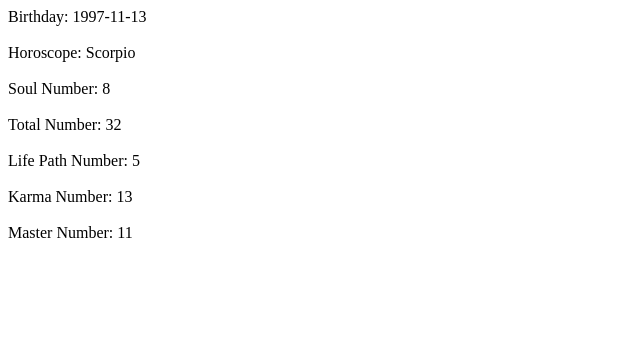
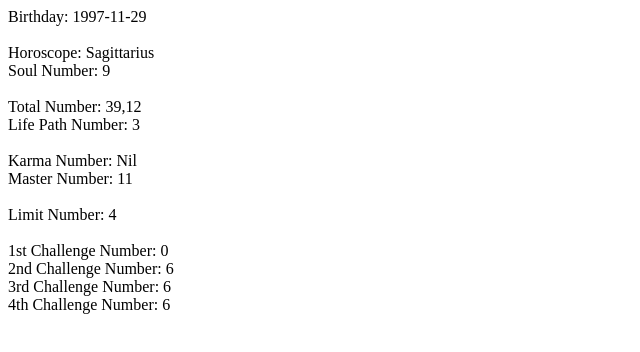
Before and after one commit to jirukouya/life-path-numbers, a plain HTML site: page index.html in a window 1280 px wide. Shown: the whole page, without its empty margins (0-640 px from the left). Drawn offline with Linux system fonts and the light colour scheme.

Commit message:
Update v0.3
Update code to v0.3
Changes:
- update new functions to speed up the process (number count down below 10)

Updates:
- add in Challenge Numbers (1st, 2nd, 3rd, 4th)

```diff
--- a/index.html
+++ b/index.html
@@ -3,11 +3,42 @@
 <body>
 
 <script>
-const date = "19971113";
+const date = "19971129";
 let birthday_digitlist = [];
 let soulNumber_list = [];
+
 let lifeNumber_list = [];
 let lifeNumber = 0;
+
+let FirstChallengeNumber = 0;
+let SecondChallengeNumber = 0;
+let ThirdChallengeNumber = 0;
+let FourthChallengeNumber = 0;
+
+const toNumbers = arr => arr.map(Number);
+
+function DigitMoreThanNine(numbers){
+    let digit = 0
+    let sum = 0;
+
+    digit = String(numbers);
+    digit = digit.split("");
+    digit = toNumbers(digit);
+
+    for(let i = 0; i < digit.length; i++){
+        sum += digit[i];
+    }
+
+    if (sum > 9){
+        sum = String(sum);
+        sum = sum.split("");
+        sum = ((+(sum[0])) + (+(sum[1])));
+        return sum;
+    }
+    else{
+        return sum;
+    }
+}
 
 function BirthdayCal(numbers){
     birthday_digitlist = (numbers.split(""));
@@ -146,7 +177,7 @@ function HoroscopeCal(numbers){
             soulNumber_list = 9;
         }
     }
-    return document.write("<br><br>Horoscope: " + sign + "<br><br>Soul Number: " + soulNumber_list);
+    return document.write("<br><br>Horoscope: " + sign + "<br>Soul Number: " + soulNumber_list);
 }
 
 function LifeNumberCal(numbers){
@@ -171,7 +202,7 @@ function LifeNumberCal(numbers){
         digit *= 10;
         lifeNumber = sum;
     }
-    return document.write("<br><br>Total Number: " + lifeNumber_list + "<br><br>Life Path Number: " + sum);
+    return document.write("<br><br>Total Number: " + lifeNumber_list + "<br>Life Path Number: " + sum);
 }
 
 function KarmaNumberCal(numbers){
@@ -215,13 +246,141 @@ function MasterNumberCal(numbers){
         }
 
     }
-    return (master.length > 0) ? document.write("<br><br>Master Number: " + master):document.write("<br><br>Master Number: Nil");
+    return (master.length > 0) ? document.write("<br>Master Number: " + master):document.write("<br>Master Number: Nil");
 }
+
+function LimitNumberCal(numbers){
+    //Found out what limits your full potential in your life. Esepcially influenced from childhood.
+    let limit = 0;
+    let list = [];
+
+
+    for(i = 4; i < numbers.length; i++){
+        limit += +(numbers[i]);
+    }
+
+    if (limit > 9){
+        return document.write("<br><br>Limit Number: " + DigitMoreThanNine(limit));
+    }
+    else{
+        return document.write("<br><br>Limit Number: " + limit);
+    }
+
+}
+
+function ChallengeNumberCal(numbers){
+    //4 different challenges for each stage of age.
+
+    FirstChallenge(numbers);
+    SecondChallenge(numbers);
+    ThirdChallenge(numbers);
+    FourthChallenge(numbers);
+
+    function FirstChallenge(numbers){
+        //1st Challenge in early age.
+        let result = 0;
+
+        let month = [].concat(+(numbers[4] + numbers[5]));
+        let day = [].concat(+(numbers[6] + numbers[7]));
+
+        if (month > 9){
+            month = DigitMoreThanNine(month);
+        }
+
+        if (day > 9){
+            day = DigitMoreThanNine(day);
+        }
+
+        if (month > day){
+            result = month - day;
+        }
+        else{
+            result = day - month;
+        }
+
+        FirstChallengeNumber = result;
+        return document.write("<br><br>1st Challenge Number: " + result);
+    }
+
+    function SecondChallenge(numbers){
+        //2nd Challenge in teen age.
+        let result = 0;
+
+        let year = [].concat(+(numbers[0] + numbers[1] + numbers[2] + numbers[3]));
+        let day = [].concat(+(numbers[6] + numbers[7]));
+
+        if (year > 9){
+            year = DigitMoreThanNine(year);
+        }
+
+        if (day > 9){
+            day = DigitMoreThanNine(day);
+        }
+
+        if (year > day){
+            result = year - day;
+        }
+        else{
+            result = day - year;
+        }
+
+        SecondChallengeNumber = result;
+        return document.write("<br>2nd Challenge Number: " + result);
+    }
+
+    function ThirdChallenge(numbers){
+        //3rd Challenge in adulthood, also known as main challenge.
+        let result = 0;
+
+        let first = FirstChallengeNumber;
+        let second = SecondChallengeNumber;
+
+        if (first > second){
+            result = first - second;
+        }
+        else{
+            result = second - first;
+        }
+
+        ThirdChallengeNumber = result;
+        return document.write("<br>3rd Challenge Number: " + result);
+    }
+
+    function FourthChallenge(numbers){
+        //4th Challenge in pioneer age.
+        let result = 0;
+
+        let year = [].concat(+(numbers[0] + numbers[1] + numbers[2] + numbers[3]));
+        let month = [].concat(+(numbers[4] + numbers[5]));
+
+        if (year > 9){
+            year = DigitMoreThanNine(year);
+        }
+
+        if (month > 9){
+            month = DigitMoreThanNine(month);
+        }
+
+        if (year > month){
+            result = year - month;
+        }
+        else{
+            result = month - year;
+        }
+
+        FourthChallengeNumber = result;
+        return document.write("<br>4th Challenge Number: " + result);
+    }
+
+}
+
 BirthdayCal(date);
 HoroscopeCal(date);
 LifeNumberCal(date);
 KarmaNumberCal(birthday_digitlist);
 MasterNumberCal(birthday_digitlist);
+LimitNumberCal(birthday_digitlist);
+ChallengeNumberCal(birthday_digitlist);
 </script>
 
 </body>
```
